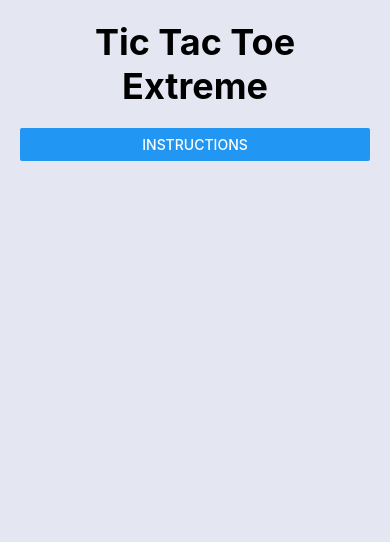
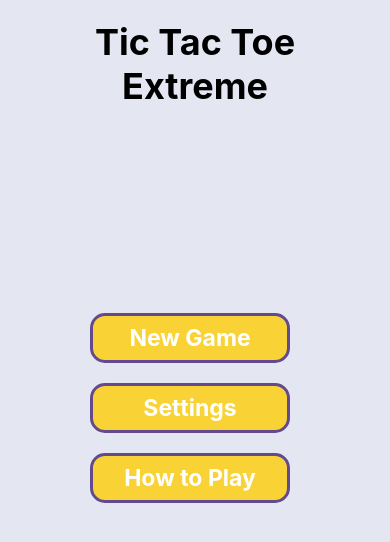
Before and after one commit to zoegoodwin/TicTacToeExtreme, a React Native app: screen /Home in a window 390 px wide. Shown: the top 542 px of the page. Built offline with nearby package versions, Linux system fonts and the light colour scheme.

Commit message:
Adds navigation buttons to home

```diff
--- a/src/screens/Home.jsx
+++ b/src/screens/Home.jsx
@@ -1,5 +1,6 @@
 import React from 'react';
-import {SafeAreaView, Button, View, StyleSheet, Text} from 'react-native';
+import {SafeAreaView, View, StyleSheet, Text} from 'react-native';
+import {Button} from '@rneui/base';
 
 import MainLayout from '../layouts/MainLayout';
 
@@ -11,10 +12,35 @@ function Home({navigation}) {
           <View style={styles.container}>
             <Text style={styles.title}>Tic Tac Toe Extreme</Text>
           </View>
-          <Button
-            title="Instructions"
-            onPress={() => navigation.navigate('Instructions')}
-          />
+          <View style={styles.buttonMenu}>
+            <Button
+              title="New Game"
+              loading={false}
+              loadingProps={{size: 'small', color: 'white'}}
+              buttonStyle={styles.button}
+              titleStyle={styles.buttonTitle}
+              containerStyle={styles.buttonContainer}
+              onPress={() => navigation.navigate('GameBoard')}
+            />
+            <Button
+              title="Settings"
+              loading={false}
+              loadingProps={{size: 'small', color: 'white'}}
+              buttonStyle={styles.button}
+              titleStyle={styles.buttonTitle}
+              containerStyle={styles.buttonContainer}
+              onPress={() => navigation.navigate('Home')}
+            />
+            <Button
+              title="How to Play"
+              loading={false}
+              loadingProps={{size: 'small', color: 'white'}}
+              buttonStyle={styles.button}
+              titleStyle={styles.buttonTitle}
+              containerStyle={styles.buttonContainer}
+              onPress={() => navigation.navigate('Instructions')}
+            />
+          </View>
         </SafeAreaView>
       </MainLayout>
     </>
@@ -30,6 +56,26 @@ const styles = StyleSheet.create({
     fontWeight: 'bold',
     textAlign: 'center',
   },
+  button: {
+    backgroundColor: '#f9d335',
+    borderRadius: 15,
+    borderColor: '#634a8e',
+    borderStyle: 'solid',
+    borderWidth: 3,
+    height: 50,
+    width: 200,
+    marginVertical: 10,
+  },
+  buttonTitle: {
+    fontWeight: 'bold',
+    fontSize: 23,
+  },
+  buttonContainer: {
+    marginHorizontal: '20%',
+  },
+  buttonMenu: {
+    marginTop: '50%',
+  },
 });
 
 export default Home;
```
